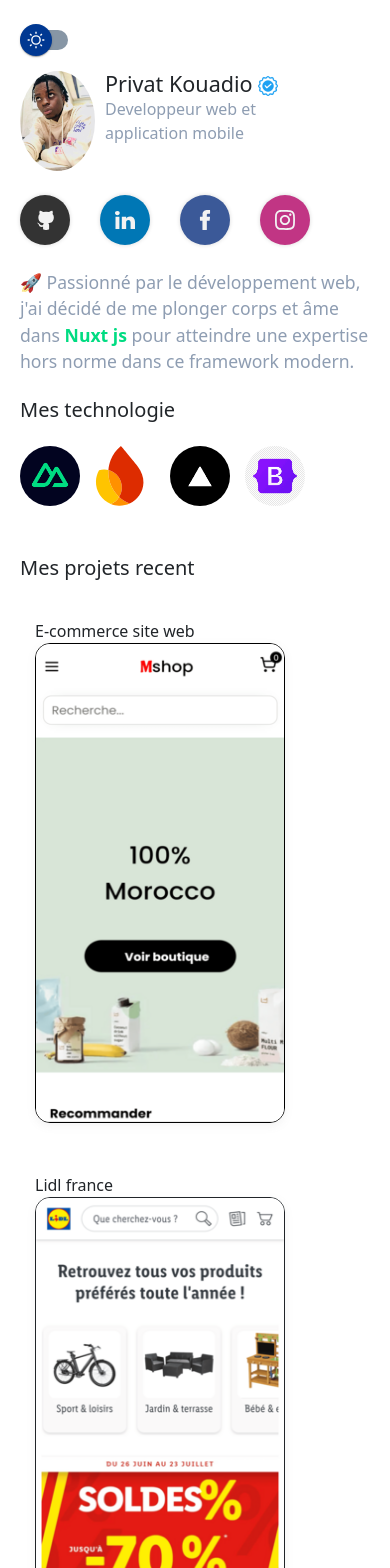
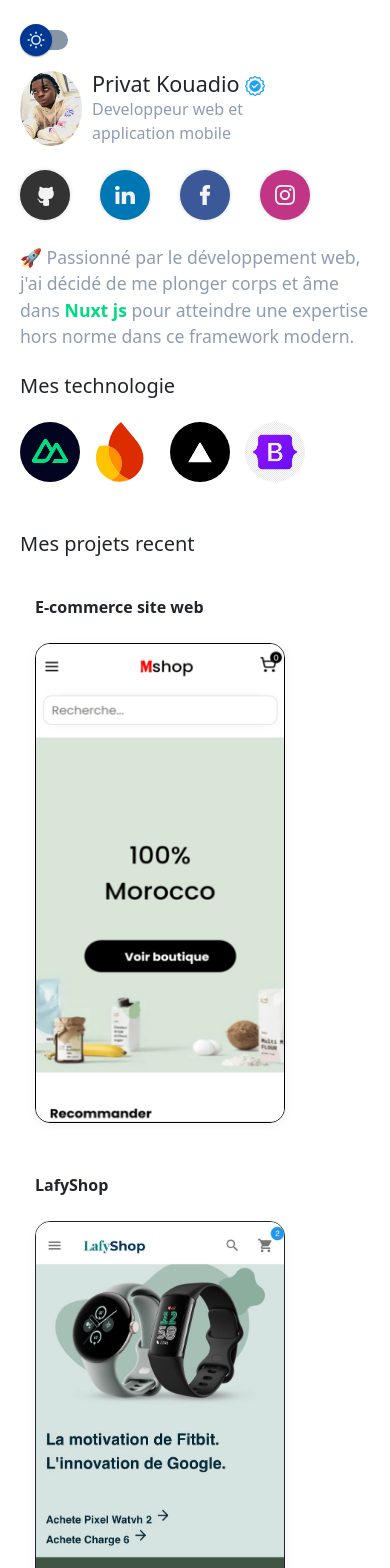
Before and after one commit to PrivatsLabs/Portfolio, a Nuxt app: page / in a window 390 px wide. Shown: the top 1568 px of the page. Built offline with nearby package versions, Linux system fonts and the light colour scheme.

Commit message:
update my portfolio

```diff
--- a/pages/index.vue
+++ b/pages/index.vue
@@ -160,24 +160,24 @@
           <div class="row">
             <div class="col-sm">
               <div>
-                <p class="legend">E-commerce site web</p>
+                <p class="legend" style="font-weight: bolder;">E-commerce site web</p> <br>
                 <a href="https://mshop-app.vercel.app/" target="_blanck">
                   <img src="/preview/preview-1.png" alt="" />
                 </a>
               </div>
             </div>
 
-            <div class="col-sm">
+            <!-- <div class="col-sm">
               <div>
                 <p class="legend">Lidl france</p>
                 <img src="/preview/preview_3.png" alt="" />
               </div>
-            </div>
+            </div> -->
           </div>
 
           <div class="col-sm">
             <div>
-              <p class="legend"></p>
+              <p class="legend" style="font-weight: bolder;">LafyShop</p> <br>
               <img src="/preview/preview_2.png" alt="" />
             </div>
           </div>
@@ -534,8 +534,8 @@
 
 @media only screen and (max-width: 1200px) {
   .row .col-xl-4 .profil {
-    width: 75px;
-    height: auto;
+    width: 80px;
+    height: 75px;
     margin-right: 10px;
   }
 
```
Also changed, not shown: static/preview/preview_2.png, static/preview/preview_3.png (deleted).
